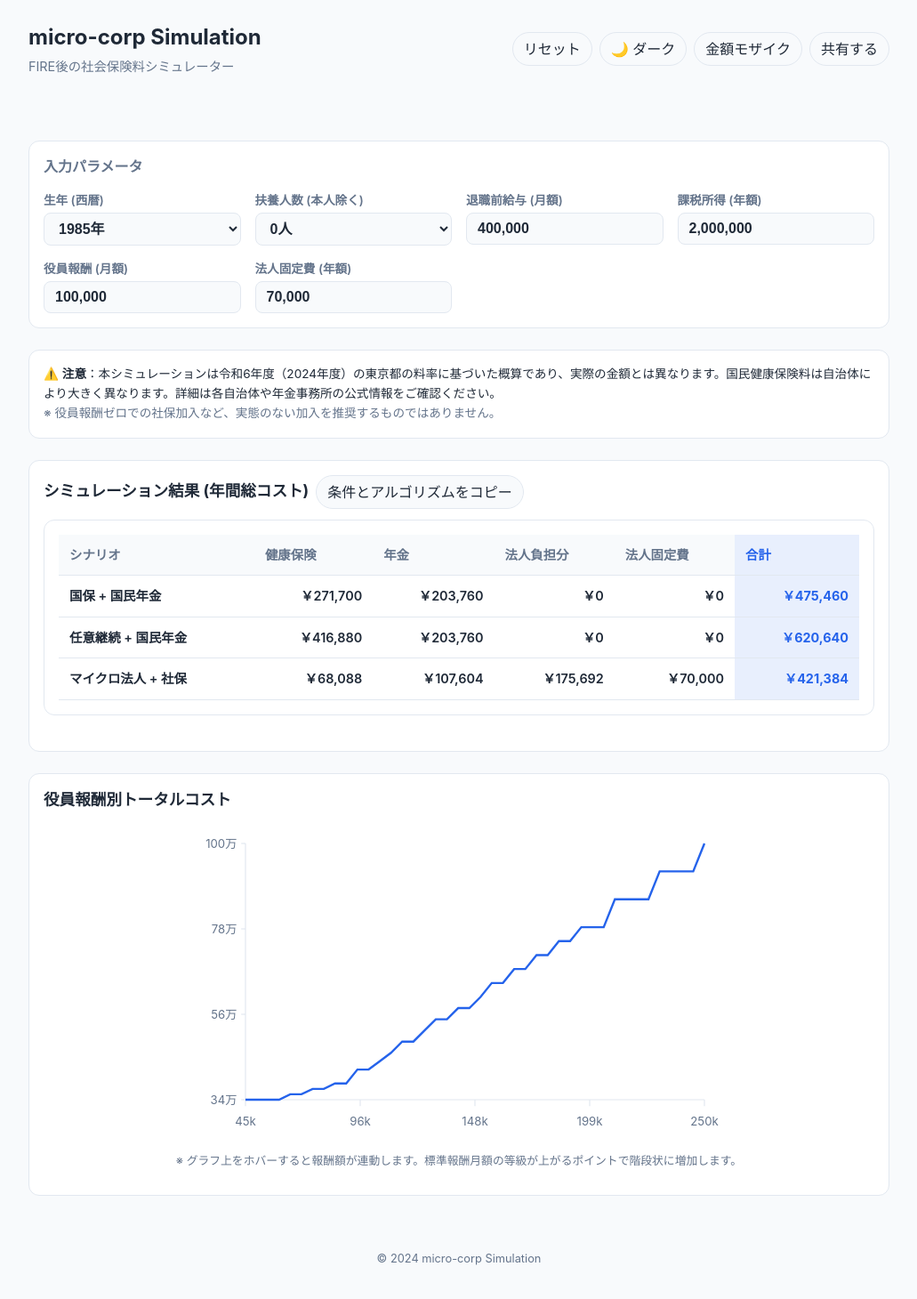
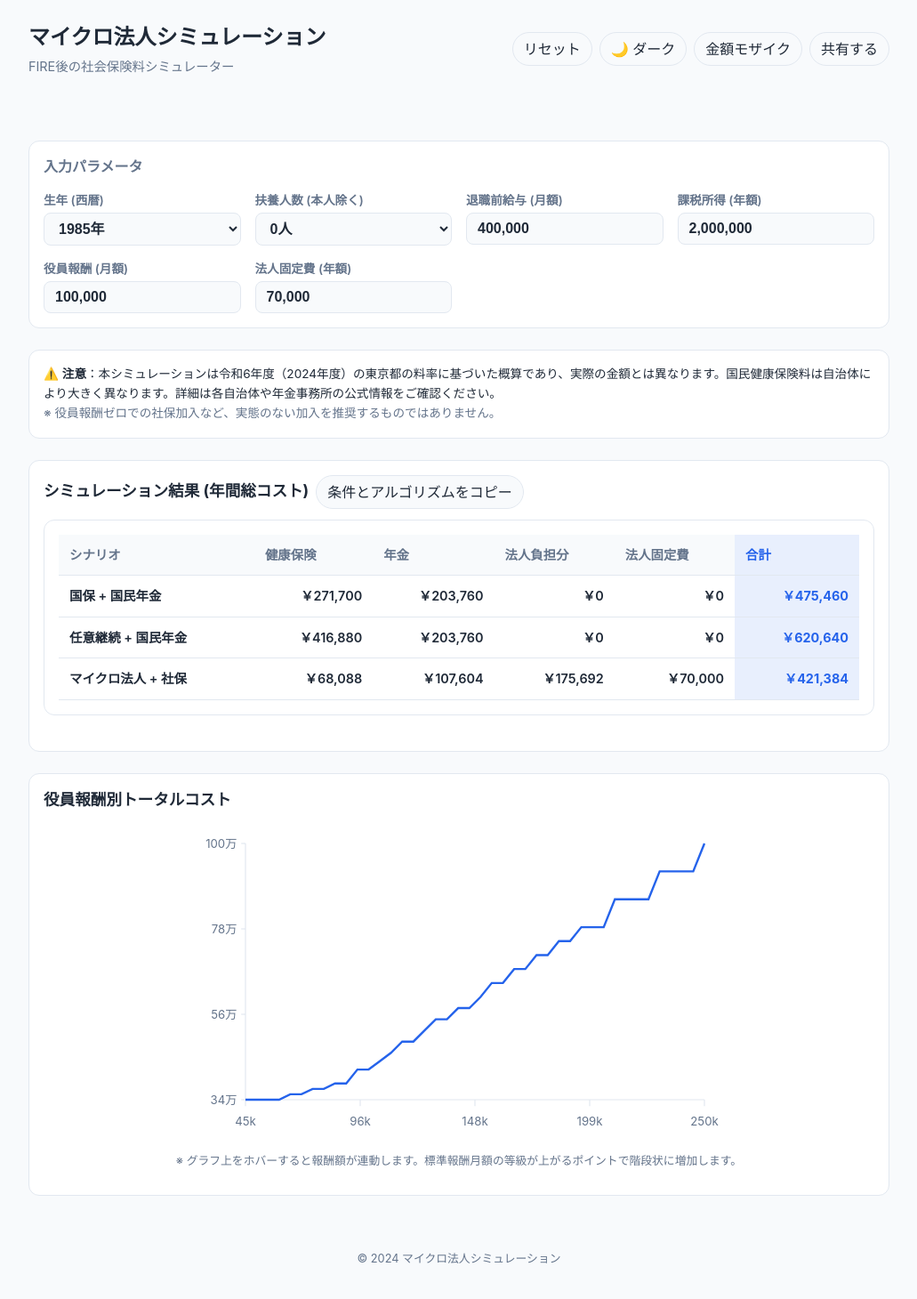
Before and after one commit to freddiefujiwara/micro-corp, a Vue app: page / in a window 1280 px wide. Shown: the top 1460 px of the page at 89% size, without its empty margins (124-1155 px from the left). Built offline with nearby package versions, Linux system fonts and the light colour scheme.

Commit message:
Rename app title to Japanese

```diff
--- a/src/App.vue
+++ b/src/App.vue
@@ -2,7 +2,7 @@
   <div :data-theme="theme" class="app-container">
     <header class="header">
       <div class="header-content">
-        <h1>micro-corp Simulation</h1>
+        <h1>マイクロ法人シミュレーション</h1>
         <p class="subtitle">FIRE後の社会保険料シミュレーター</p>
       </div>
       <div class="header-actions">
@@ -60,7 +60,7 @@
     </main>
 
     <footer class="footer">
-      <p>&copy; 2024 micro-corp Simulation</p>
+      <p>&copy; 2024 マイクロ法人シミュレーション</p>
     </footer>
   </div>
 </template>
--- a/src/composables/useShareActions.js
+++ b/src/composables/useShareActions.js
@@ -21,7 +21,7 @@ export const useShareActions = () => {
     try {
       if (navigator.share) {
         await navigator.share({
-          title: 'micro-corp Simulation',
+          title: 'マイクロ法人シミュレーション',
           text: 'FIRE後の社会保険料シミュレーター',
           url: shareUrl,
         });
```
